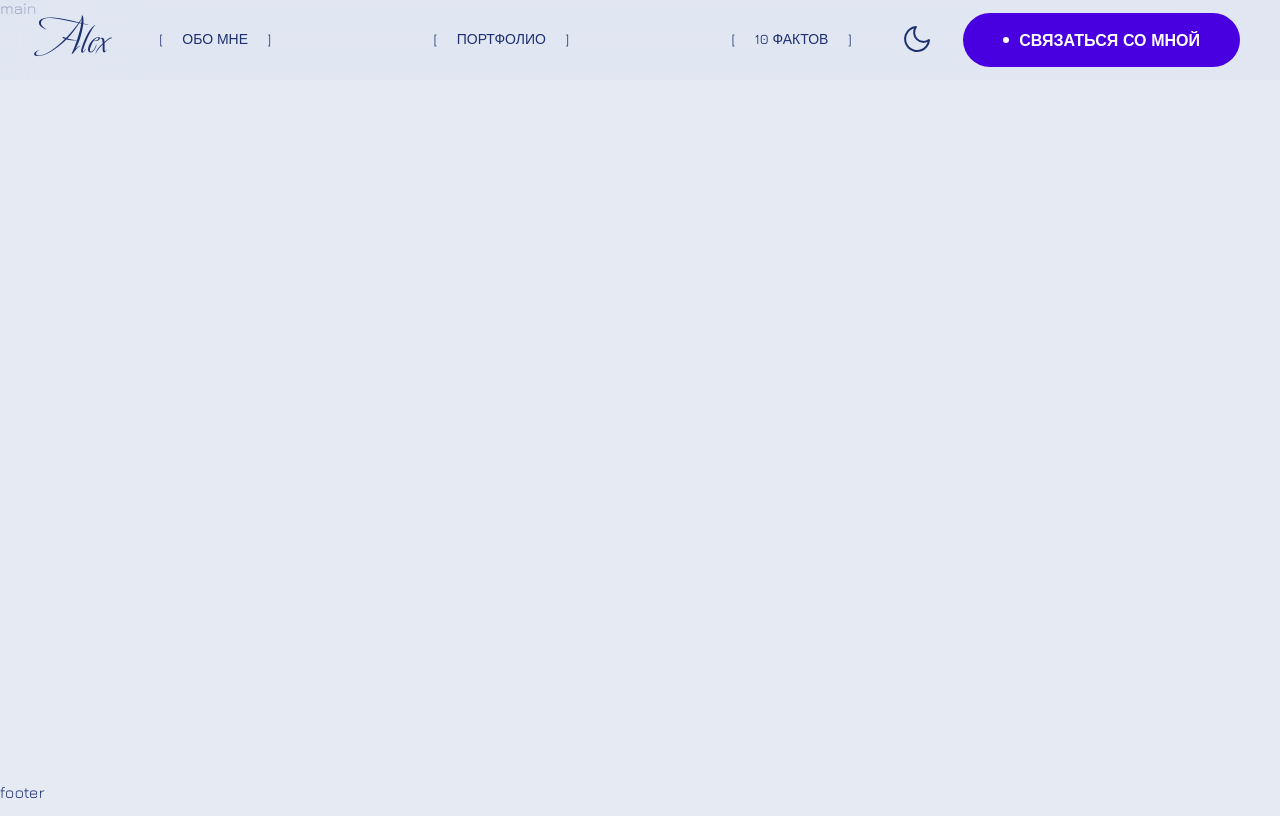
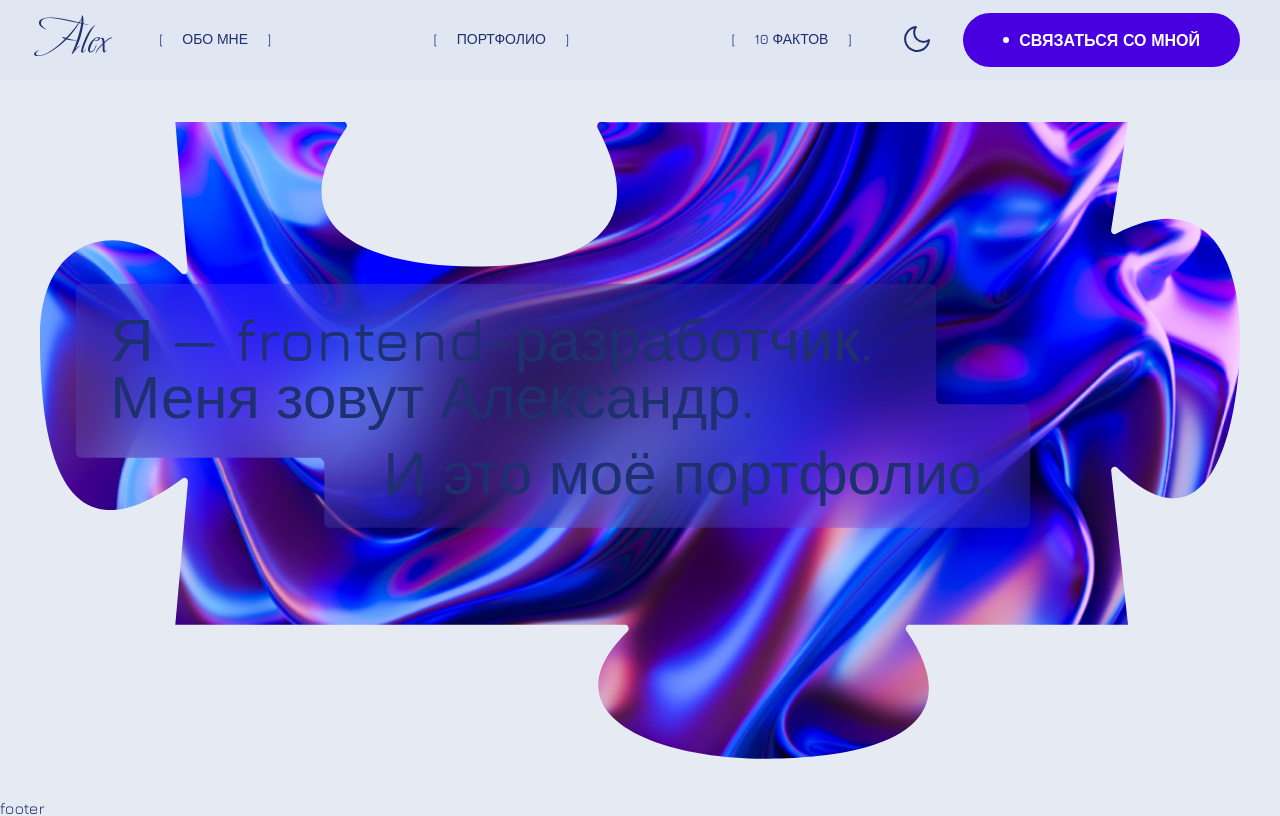
Before and after one commit to Alex-Nicalace/webcraft, a React (Vite) app: page / in a window 1280 px wide. Built offline with nearby package versions, Linux system fonts and the light colour scheme.

Commit message:
Greeting: create

```diff
--- /dev/null
+++ b/src/components/Greeting/Greeting.scss
@@ -0,0 +1,134 @@
+@use 'sass:math';
+
+.greeting {
+  min-height: 100vh;
+  padding-top: rem(100.4);
+  display: flex;
+  flex-direction: column;
+  justify-content: center;
+
+  @include mdQuery(0, $pc) {
+    padding-top: rem(80.39);
+  }
+
+  @include mobileSmall {
+    padding-top: rem(69.8);
+  }
+
+  $aspect-ratio: '16/7.3';
+  $aspect-ratio-1280: '16/8.8';
+  $aspect-ratio-768: '16/9';
+
+  @media (orientation: portrait) or (min-aspect-ratio: $aspect-ratio),
+    (max-width: em($pc)) and (min-aspect-ratio: $aspect-ratio-1280),
+    (max-width: em($mobile)) and (min-aspect-ratio: $aspect-ratio-768) {
+    min-height: auto;
+    padding-top: rem(100.4 + 70);
+
+    @include mdQuery(0, $pc) {
+      padding-top: rem(80.39 + 70);
+    }
+
+    @include mobileSmall {
+      padding-top: rem(69.8 + 50);
+    }
+  }
+  // .greeting__wrapper
+  &__wrapper {
+    position: relative;
+    flex: 0 0 vh(860, 1080);
+
+    @media (orientation: portrait) or (min-aspect-ratio: $aspect-ratio),
+      (max-width: em($pc)) and (min-aspect-ratio: $aspect-ratio-1280),
+      (max-width: em($mobile)) and (min-aspect-ratio: $aspect-ratio-768) {
+      flex: 1 0 auto;
+      aspect-ratio: 1800 / 861;
+
+      @include mobile-d {
+        aspect-ratio: 290 / 164;
+      }
+    }
+  }
+  // .greeting__puzzle
+  &__puzzle {
+    $puzzle-width: 1800;
+    $puzzle-height: 860;
+    $bg-width: 2383;
+    $bg-height: 2384;
+    $bg-pos-x: -292;
+    $bg-pos-y: -861;
+
+    position: absolute;
+    top: 0;
+    left: 0;
+    width: 100%;
+    height: 100%;
+    background-image: url(../../assets/img/puzzles/puzzle_bg_3.jpg);
+    background-repeat: no-repeat;
+    background-size: percent($bg-width, $puzzle-width)
+      percent($bg-height, $puzzle-height);
+    background-position: percent($bg-pos-x, $puzzle-width - $bg-width)
+      percent($bg-pos-y, $puzzle-height - $bg-height);
+    clip-path: url(#puzzle-main-screen);
+    z-index: -1;
+  }
+  // .greeting__mask
+  &__mask {
+    position: absolute;
+    width: 0;
+    height: 0;
+  }
+
+  &__heading {
+    position: absolute;
+    padding-inline: percent(50, 1800);
+    padding-block: vh(35, 1080); // по макету 50
+    left: percent(53, 1800);
+    top: percent(218, 860);
+    clip-path: url(#puzzle-main-screen-text-bg);
+    background-color: var(--bg-pod-tekst);
+    backdrop-filter: blur(rem(40));
+    box-shadow: 0 rem(4) rem(35) 0 rgba(31, 2, 150, 0.35);
+
+    display: flex;
+    flex-direction: column;
+    align-items: flex-start;
+
+    /* Только для Firefox. в фокск не обрезается фигура должным образом */
+    @-moz-document url-prefix() {
+      box-shadow: none;
+    }
+
+    @include adaptiveValue('width', 1306, 956, $containerWidth, $pc, 1);
+
+    @include mdQuery(0, $pc) {
+      padding-inline: percent(35, 1200);
+      padding-block: vh(25, 720);
+      @include adaptiveValue('width', 956, 614, $pc, $mobile, 1);
+      @media (orientation: portrait) {
+        padding-block: percent(25, 720);
+      }
+    }
+
+    @include mobile-d {
+      @include adaptiveValue('width', 614, 268, $mobile);
+    }
+
+    span {
+      &:last-child {
+        margin-top: em(25, 80);
+        flex-grow: 1;
+        align-self: flex-end;
+      }
+    }
+    @media (orientation: portrait) or (min-aspect-ratio: $aspect-ratio),
+      (max-width: em($pc)) and (min-aspect-ratio: $aspect-ratio-1280),
+      (max-width: em($mobile)) and (min-aspect-ratio: $aspect-ratio-768) {
+      padding: percent(10, 728) percent(20, 728);
+
+      @include mobileSmall {
+        padding: percent(4, 290);
+      }
+    }
+  }
+}
--- /dev/null
+++ b/src/components/Greeting/Greeting.tsx
@@ -0,0 +1,28 @@
+import './Greeting.scss';
+import Container from '../Container';
+import { TGreetingProps } from './Greeting.types';
+import PuzzleSvg from '../../assets/img/puzzles/puzzle-main-screen.svg?react';
+import HeadingSvg from '../../assets/img/puzzles/puzzle-main-screen-text-bg.svg?react';
+
+function Greeting({ className }: TGreetingProps): JSX.Element {
+  return (
+    <Container
+      tag="section"
+      className={['greeting', className].filter(Boolean).join(' ')}
+    >
+      <div className="greeting__wrapper">
+        <h1 className="greeting__heading heading-liquid">
+          <span>Я — frontend-разработчик.</span>
+          <span>Меня зовут Александр.</span>
+          <span>И это моё портфолио.</span>
+        </h1>
+        <div className="greeting__puzzle">
+          <PuzzleSvg className="greeting__mask" />
+          <HeadingSvg className="greeting__mask" />
+        </div>
+      </div>
+    </Container>
+  );
+}
+
+export default Greeting;
--- /dev/null
+++ b/src/components/Greeting/Greeting.types.ts
@@ -0,0 +1 @@
+export type TGreetingProps = { className?: string };
--- /dev/null
+++ b/src/components/Greeting/index.ts
@@ -0,0 +1,3 @@
+import Greeting from './Greeting';
+
+export default Greeting;
--- a/src/components/Header/Header.scss
+++ b/src/components/Header/Header.scss
@@ -7,6 +7,7 @@
   display: flex;
   align-items: center;
   gap: rem(40);
+  z-index: 100;
 
   @include mdQuery(0, $pc) {
     padding-block: rem(9);
--- a/src/hooks/usePageScrolled.ts
+++ b/src/hooks/usePageScrolled.ts
@@ -9,11 +9,11 @@ export function usePageScrolled() {
     // Но решил попрактиковаться с IntersectionObserver
     const options = {
       root: null, // Наблюдаем за viewport
-      threshold: 0, // Пересечение фиксируется мгновенно
+      threshold: 0.01, // Пересечение фиксируется мгновенно
       // Область наблюдения. Верхнюю границу поднял примерно на высоту хедера
       // а нижнюю поднял на всю высоту экрана вверх.
       // Т.о. получилась область наблюдения вне видимой части экрана сверху полосой в 60px
-      rootMargin: '60px 0px -100.2% 0px',
+      rootMargin: '60px 0px -100% 0px',
     };
 
     const callback = (entries: IntersectionObserverEntry[]) => {
--- a/src/pages/MainPage/MainPage.scss
+++ b/src/pages/MainPage/MainPage.scss
@@ -1,11 +1,2 @@
 .main-page {
-  padding-top: rem(100.4);
-
-  @include mdQuery(0, $pc) {
-    padding-top: rem(80.39);
-  }
-
-  @include mobileSmall {
-    padding-top: rem(69.8);
-  }
 }
--- a/src/pages/MainPage/MainPage.tsx
+++ b/src/pages/MainPage/MainPage.tsx
@@ -1,6 +1,13 @@
+import Greeting from '../../components/Greeting';
+import './MainPage.scss';
+
 // type TMainPageProps = { }
 function MainPage(/*{ }: TMainPageProps*/): JSX.Element {
-  return <main>main</main>;
+  return (
+    <main className="main-page">
+      <Greeting className="main-page__greeting" />
+    </main>
+  );
 }
 
 export default MainPage;
--- a/src/styles/typography.scss
+++ b/src/styles/typography.scss
@@ -1,7 +1,7 @@
 @use './global-scss.scss' as *;
 
 h1 {
-  &.header-additional {
+  &.heading-additional {
     font-family: $fontFamilySecond;
     font-size: rem(180);
     line-height: 1.2;
@@ -19,7 +19,7 @@ h1 {
     }
   }
 
-  &.header {
+  &.heading {
     font-weight: 500;
     font-size: rem(80);
     line-height: 0.95;
@@ -34,6 +34,21 @@ h1 {
 
     @include mobileSmall {
       font-size: rem(18);
+    }
+  }
+
+  &.heading-liquid {
+    font-weight: 500;
+    line-height: 0.95;
+
+    @include adaptiveValue('font-size', 80, 60, $containerWidth, $pc);
+
+    @include mdQuery(0, $pc) {
+      @include adaptiveValue('font-size', 60, 40, $pc, $mobile, 1);
+    }
+
+    @include mobile-d {
+      @include adaptiveValue('font-size', 40, 18, $mobile);
     }
   }
 }
```
Also changed, not shown: src/assets/img/puzzles/puzzle-main-screen-text-bg.svg (added), src/assets/img/puzzles/puzzle-main-screen.svg (added).
